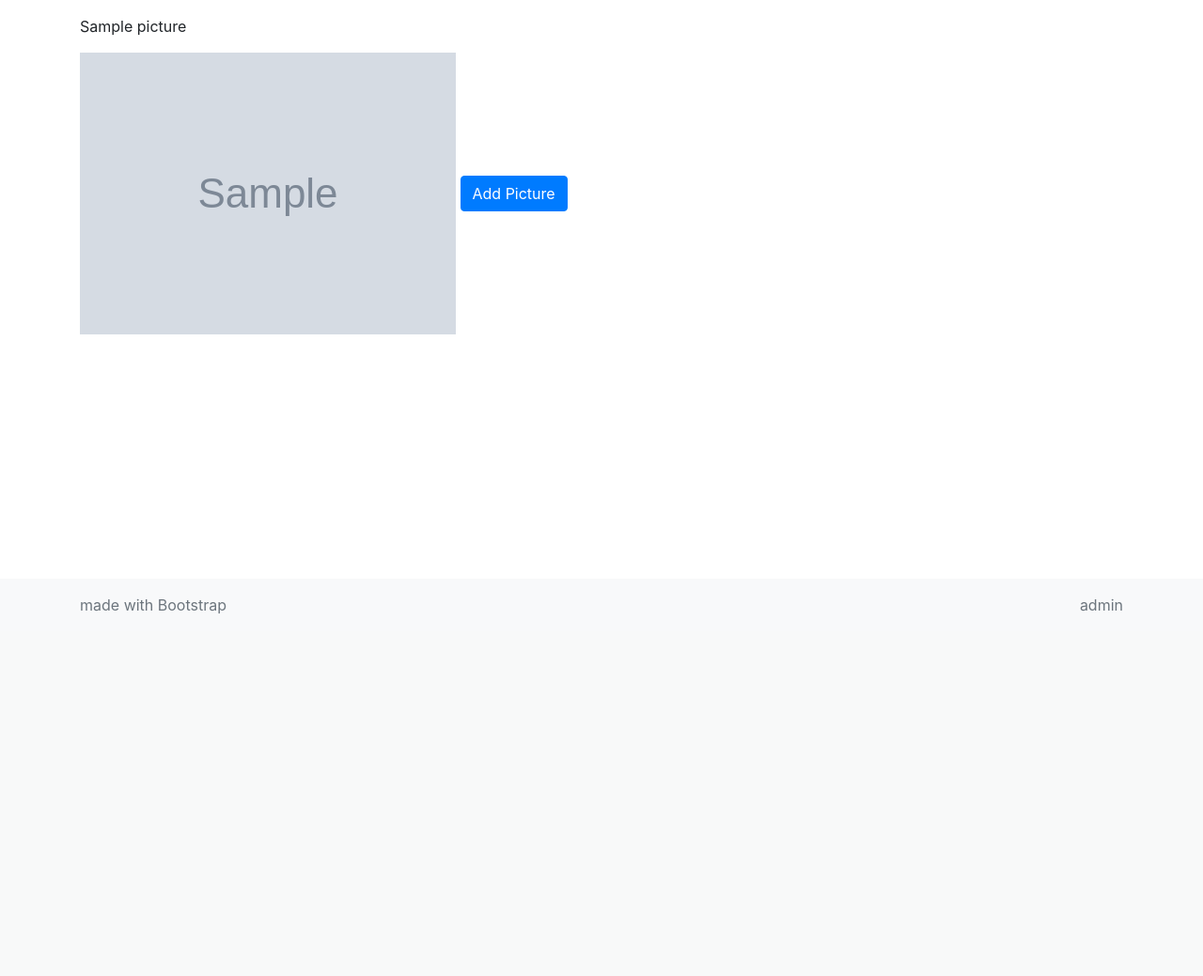
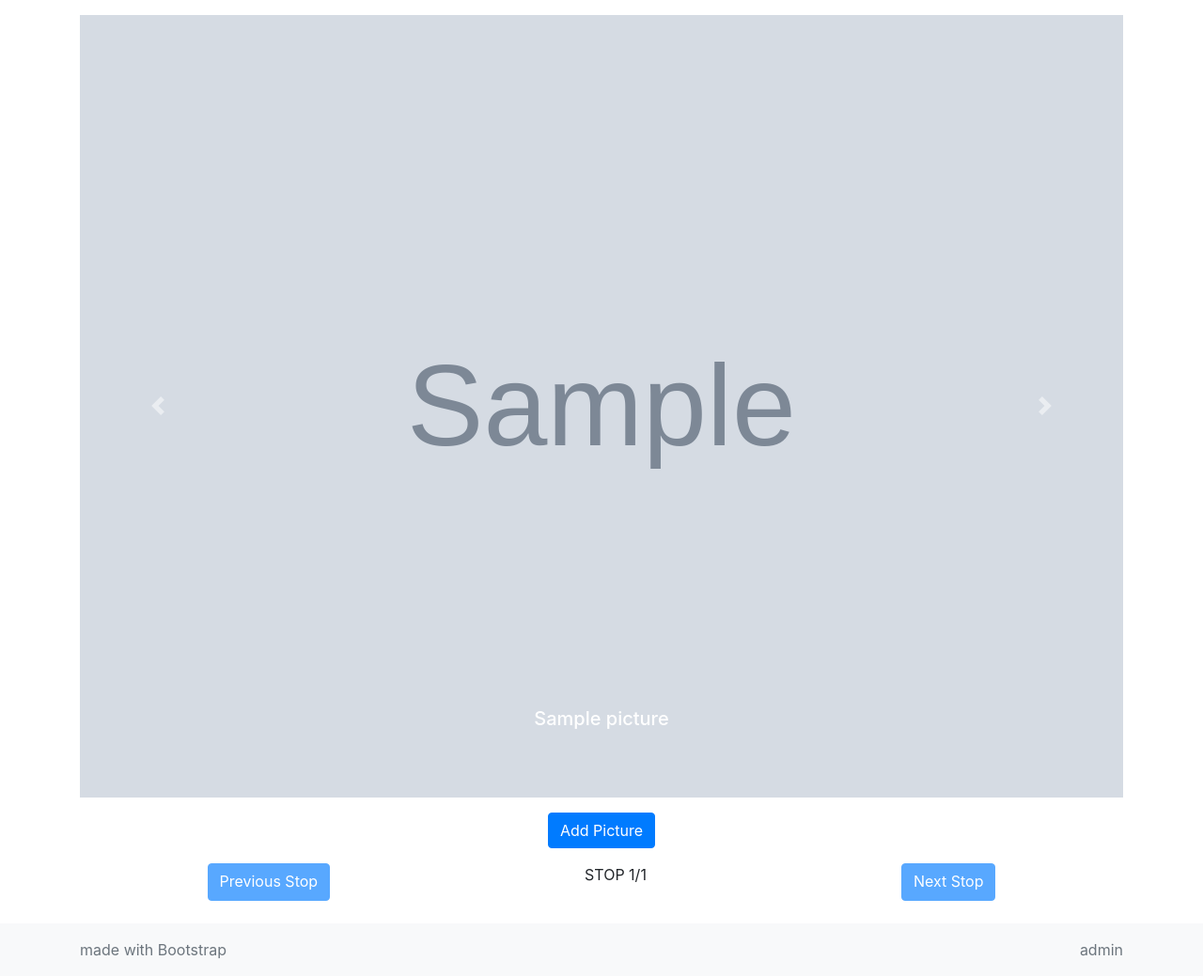
Before and after one commit to yashkir/walkr, a Django app: page /walks/1/stop/1/ in a window 1280 px wide. Shown: the part 128-1167 px from the top of the page at 94% size. Before the commit the page ends 781 px from the top, so only its background shows below. Run offline with Django 3.2, Linux system fonts and the light colour scheme; tables that the repository leaves empty hold one stand-in row (values such as "Sample post"); grey boxes marked "Sample" are stand-in pictures; some libraries are stand-ins or nearby versions.

Commit message:
Add image carousel and refine object dictionary for stop detail

```diff
--- a/walks/templates/stop_detail.html
+++ b/walks/templates/stop_detail.html
@@ -5,19 +5,72 @@ Add Picture
 {% block content %}
 
 {% load bootstrap4 %}
+<div>
     <nav aria-label="breadcrumb">
         <ol class="breadcrumb">
           <li class="breadcrumb-item"><a href="{% url 'walk_detail' stop.walk.id%}">{{stop.walk.title}}</a></li>
           <li class="breadcrumb-item active">{{stop.title}}</li>
         </ol>
       </nav>
+</div>
+
+
+
+{% if stop.picture_set.all %}
+  <div id="carouselExampleControls" class="carousel slide" data-ride="carousel">
+      <div class="carousel-inner bg-secondary">
         {% for picture in stop.picture_set.all %}
-<p>
-    {{picture.title}}
-</p>
-<img src="{{picture.image.url}}"></img>
+        {% if forloop.first %}
+        <div class="carousel-item active">
+            <img class="d-block w-100" src="{{picture.image.url}}" alt="{{picture.title}}">
+            <div class="carousel-caption d-none mb-4 d-md-block">
+                <h5>{{picture.title}}</h5>
+            </div>
+        </div>
+        {% else %}
+        <div class="carousel-item">
+            <img class="d-block w-100 center" src="{{picture.image.url}}" alt="{{picture.title}}">
+            <div class="carousel-caption d-none mb-4 d-md-block">
+                <h5>{{picture.title}}</h5>
+            </div>
+        </div>
+        {% endif %}
         {% empty %}
-<p> No Pictures Yet!</p>
+        <div class="card mb-3">
+            <div class="card-body">
+              <h5 class="card-title">No Pictures</h5>
+              <p class="card-text">There are currently no pictures for this walk, click "Add Picture" to get started!</p>
+            </div>
+          </div>
         {% endfor %}
+    </div>
+    <a class="carousel-control-prev" href="#carouselExampleControls" role="button" data-slide="prev">
+        <span class="carousel-control-prev-icon" aria-hidden="true"></span>
+        <span class="sr-only">Previous</span>
+    </a>
+    <a class="carousel-control-next" href="#carouselExampleControls" role="button" data-slide="next">
+        <span class="carousel-control-next-icon" aria-hidden="true"></span>
+        <span class="sr-only">Next</span>
+    </a>
+</div>
+{% endif %}
+<div class="d-flex justify-content-around mt-3">
     <a class = "btn btn-primary" href="{% url 'create_picture' stop.walk.id stop.id %}"> Add Picture</a>
+</div>
+
+<div class="d-flex justify-content-around mt-3">
+{% if stop.previous_stop_ID == -1 %}
+<a href="#" class="btn btn-primary disabled">Previous Stop</a>
+{% else %}
+<a href="{% url 'stop_detail' stop.previous_walk_ID stop.previous_stop_ID %}" class="btn btn-primary">Previous Stop</a>
+{% endif %}
+<p>STOP {{stop.currentStopNo}}/{{stop.stopsInWalk.length}}</p>
+{% if stop.next_stop_ID == -1 %}
+<a href="#" class="btn btn-primary disabled">Next Stop</a>
+{% else %}
+<a href="{% url 'stop_detail' stop.next_walk_ID stop.next_stop_ID %}" class="btn btn-primary">Next Stop</a>
+{% endif %}
+</div>
+
+
 {% endblock %}
--- a/walks/views.py
+++ b/walks/views.py
@@ -1,3 +1,4 @@
+from typing import DefaultDict
 from django.views import View
 from .models import Walk, Stop, Picture
 from django.views.generic.list import ListView
@@ -47,7 +48,6 @@ class PictureCreate(CreateView):
     fields = ['title', 'image']
 
     def form_valid(self, form):
-        breakpoint()
         form.instance.stop = Stop.objects.get(id=self.kwargs['stop_id'])
         return super().form_valid(form)
 
@@ -68,7 +68,39 @@ class StopDetail(DetailView):
 
     def get_object(self):
         print(f"self----> {self}")
+        # breakpoint()
         obj = Stop.objects.get(id=self.kwargs['stop_id'])
+        obj.stopsInWalk = Stop.objects.filter(walk_id=self.kwargs['walk_id']).order_by('created')
+        obj.stopsInWalk.length = obj.stopsInWalk.count()
+        key_no = 1
+        dictionary_of_stops = {}
+        for stop in obj.stopsInWalk:
+            dictionary_of_stops[key_no] = stop
+            print('stop')
+            print(stop.location_text)
+            print(stop.id)
+            if stop.id == self.kwargs['stop_id']:
+                obj.currentStopNo=key_no
+                print(obj.currentStopNo)
+            else:
+                print("FALSE")
+            key_no+=1
+        print(dictionary_of_stops)
+        #if the current stop is the first stop, set walk id and stop id of previous stop to -1
+        if obj.currentStopNo == 1:
+            obj.previous_stop_ID = -1
+            obj.previous_walk_ID = -1
+        else:
+            obj.previous_stop_ID = dictionary_of_stops[obj.currentStopNo-1].id
+            obj.previous_walk_ID = dictionary_of_stops[obj.currentStopNo-1].walk.id
+        #if the current stop is the last stop, set walk id and stop id of next stop to -1
+        if obj.currentStopNo == obj.stopsInWalk.length:
+            obj.next_stop_ID = -1
+            obj.next_walk_ID = -1
+        else:
+            obj.next_stop_ID = dictionary_of_stops[obj.currentStopNo+1].id
+            obj.next_walk_ID = dictionary_of_stops[obj.currentStopNo+1].walk.id
+
         obj.last_accessed = timezone.now()
         obj.save()
         return obj
```
Lines whose indentation alone changed are shown as unchanged.
